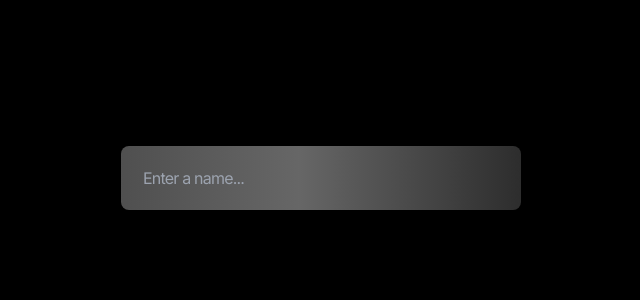
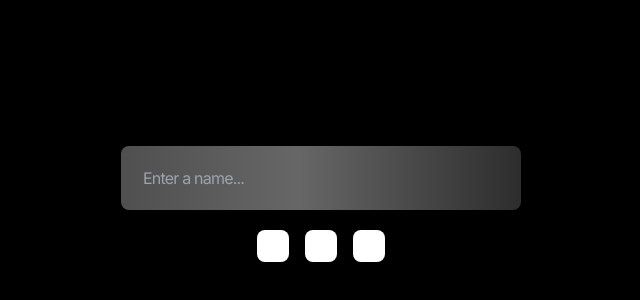
Before and after one commit to jacobbinnie/brand-name-checker-thingy, a Next.js app: page / in a window 1280 px wide. Shown: the part 82-382 px from the top of the page, without its empty margins (319-959 px from the left). Built offline with nearby package versions, Linux system fonts and the light colour scheme.

Commit message:
Setup social results component

```diff
--- a/package.json
+++ b/package.json
@@ -19,6 +19,7 @@
     "eslint-config-next": "13.4.18",
     "next": "13.4.18",
     "postcss": "8.4.28",
+    "prettier": "^3.0.2",
     "react": "18.2.0",
     "react-dom": "18.2.0",
     "tailwindcss": "3.3.3",
--- a/src/app/page.tsx
+++ b/src/app/page.tsx
@@ -3,7 +3,7 @@ import LandingInfo from "@/components/LandingInfo";
 import Search from "@/components/Search";
 import useDomain from "@/hooks/useDomain";
 import clsx from "clsx";
-import { useEffect, useState } from "react";
+import {useEffect, useState} from "react";
 
 export default function Home() {
     const [searchQuery, setSearchQuery] = useState("");
@@ -37,7 +37,7 @@ export default function Home() {
 
     return (
         <div className="w-full flex px-5 py-20 flex-col min-h-screen gap-5 items-center bg-black">
-      <LandingInfo />
+            <LandingInfo/>
             <Search
                 searchQuery={searchQuery}
                 handleUpdateSearchQuery={handleUpdateSearchQuery}
@@ -53,6 +53,11 @@ export default function Home() {
                     Domain available!
                 </p>
             )}
+            <div className={"grid grid-cols-1 md:grid-cols-2 lg:grid-cols-3 gap-4"}>
+                <div className={"bg-white rounded-lg p-4"}/>
+                <div className={"bg-white rounded-lg p-4"}/>
+                <div className={"bg-white rounded-lg p-4"}/>
+            </div>
         </div>
     );
 }
--- /dev/null
+++ b/src/components/SocialResult/index.tsx
@@ -0,0 +1,9 @@
+interface SocialResultProps {}
+
+function SocialResult({}: SocialResultProps)  {
+    return <div className={"bg-white rounded-lg p-4"}>
+
+    </div>
+}
+
+export default SocialResult;
```
Also changed, not shown: .yarnrc.yml, 1 other file (tests, documents, lock files or other folders). Lines whose indentation alone changed are shown as unchanged.
